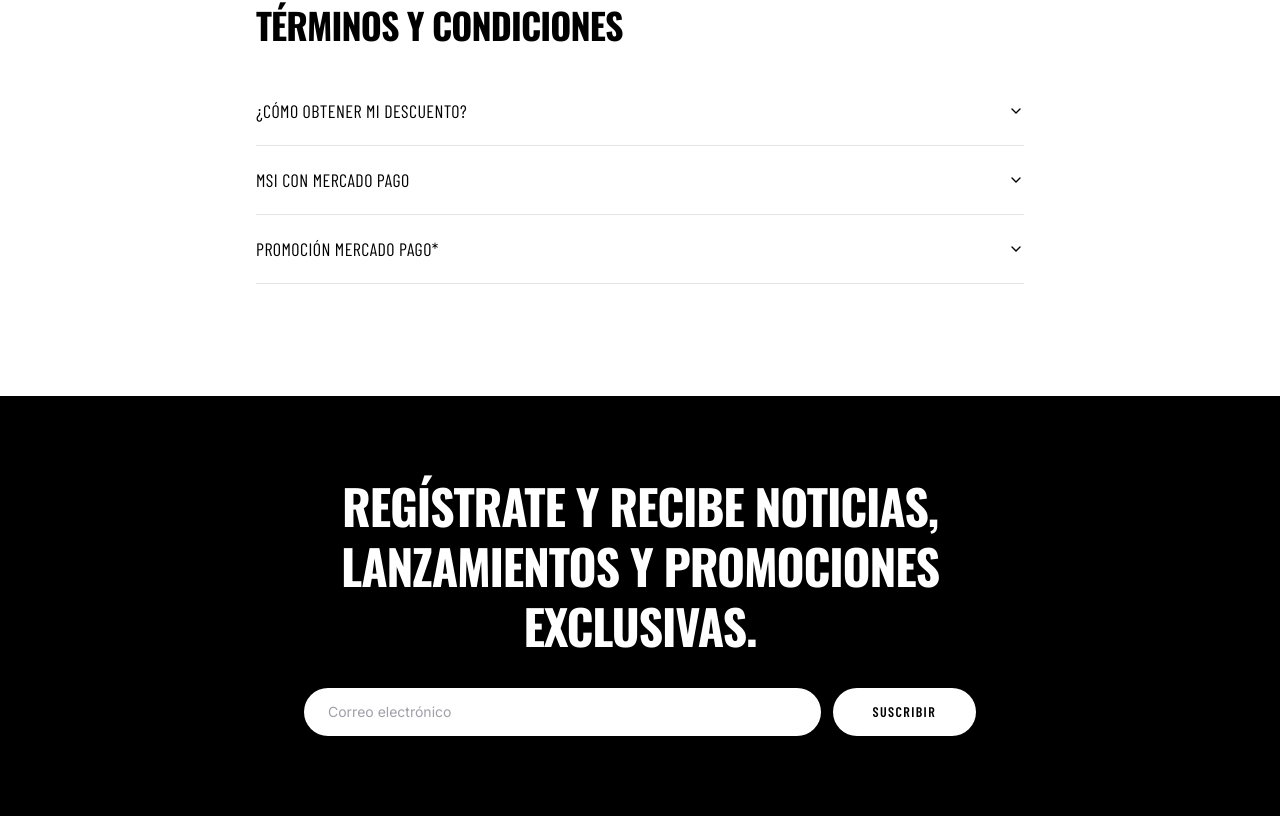
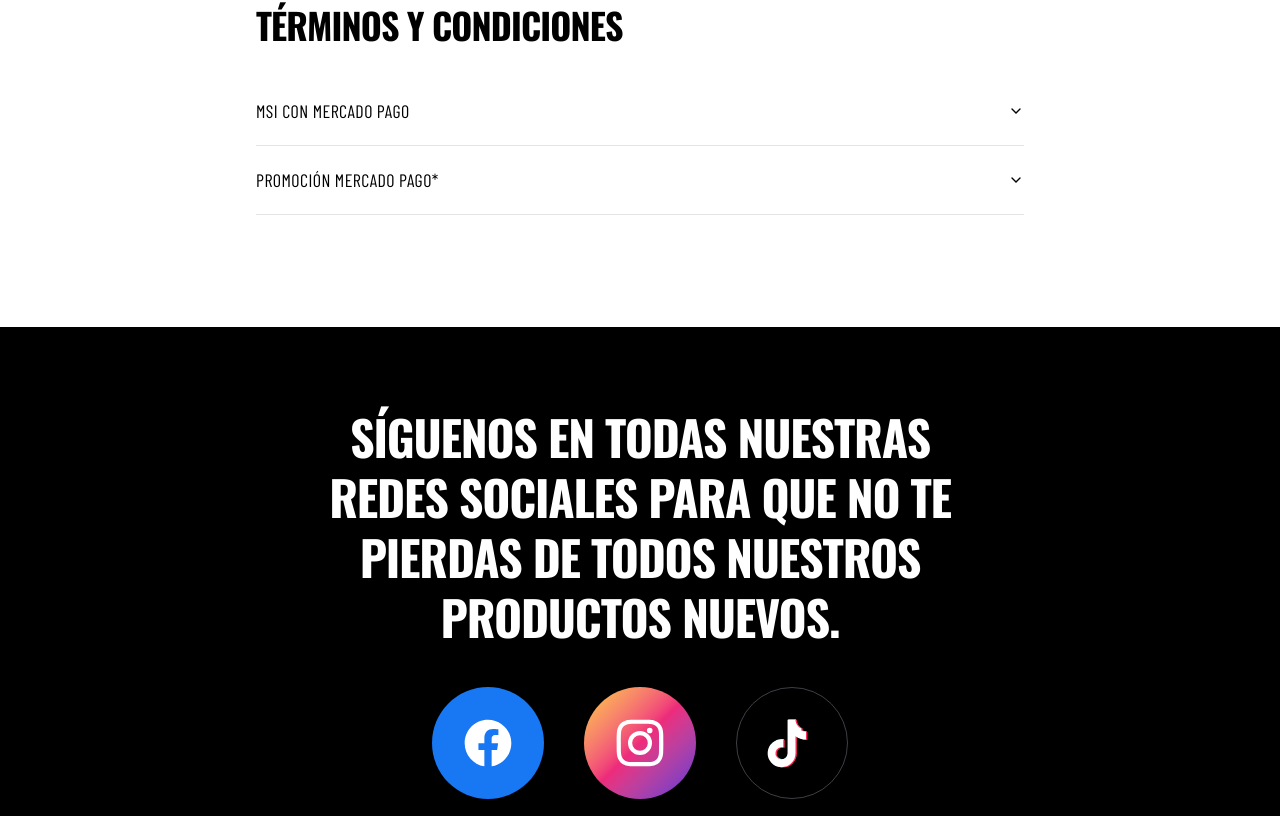
Before and after one commit to Hilary97/neo, a Next.js app: page / in a window 1280 px wide. Shown: the part 7444-8260 px from the top of the page. Built offline with nearby package versions, Linux system fonts and the light colour scheme.

Commit message:
Se agregaron iconos de Redes sociales.

```diff
--- a/src/app/components/footer.tsx
+++ b/src/app/components/footer.tsx
@@ -86,17 +86,27 @@ export function Footer() {
         {/* Social */}
         <div className="mt-12 flex flex-col items-center justify-between gap-4 border-t border-zinc-800 pt-8 md:flex-row">
           <div className="flex flex-wrap justify-center gap-x-5 gap-y-2">
-            {["Facebook", "Instagram", "TikTok", "YouTube", "Pinterest"].map(
-              (social) => (
-                <a
-                  key={social}
-                  href="https://www.instagram.com/neoestudioss?igsh=Y2x2bmJ5Z2o1NmY="
-                  className="font-body text-xs uppercase tracking-widest text-zinc-600 transition-colors hover:text-white"
-                >
-                  {social}
-                </a>
-              ),
-            )}
+            {[
+              {
+                label: "Facebook",
+                href: "https://www.facebook.com/share/1am2y9EuFW/?mibextid=wwXIfr",
+              },
+              {
+                label: "Instagram",
+                href: "https://www.instagram.com/neoestudioss?igsh=Y2x2bmJ5Z2o1NmY=",
+              },
+              { label: "TikTok", href: "#" },
+            ].map((social) => (
+              <a
+                key={social.label}
+                href={social.href}
+                target="_blank"
+                rel="noopener noreferrer"
+                className="font-body text-xs uppercase tracking-widest text-zinc-600 transition-colors hover:text-white"
+              >
+                {social.label}
+              </a>
+            ))}
           </div>
           <p className="font-body text-xs text-zinc-700">&copy; 2026 SARELLY</p>
         </div>
--- a/src/app/components/newsletter.tsx
+++ b/src/app/components/newsletter.tsx
@@ -1,30 +1,74 @@
-"use client";
+const socialLinks = [
+  {
+    label: "Facebook",
+    href: "https://www.facebook.com/share/1am2y9EuFW/?mibextid=wwXIfr",
+    bg: "bg-[#1877F2]",
+    icon: (
+      <svg viewBox="0 0 24 24" fill="currentColor" className="h-6 w-6">
+        <path d="M22 12.06C22 6.5 17.52 2 12 2S2 6.5 2 12.06c0 5 3.66 9.15 8.44 9.94v-7.03H7.9v-2.91h2.54V9.85c0-2.51 1.49-3.9 3.77-3.9 1.09 0 2.24.2 2.24.2v2.46h-1.26c-1.24 0-1.63.77-1.63 1.56v1.89h2.78l-.44 2.91h-2.34V22c4.78-.79 8.44-4.94 8.44-9.94Z" />
+      </svg>
+    ),
+  },
+  {
+    label: "Instagram",
+    href: "https://www.instagram.com/neoestudioss?igsh=Y2x2bmJ5Z2o1NmY=",
+    bg: "bg-gradient-to-br from-[#f9ce34] via-[#ee2a7b] to-[#6228d7]",
+    icon: (
+      <svg viewBox="0 0 24 24" fill="currentColor" className="h-6 w-6">
+        <path d="M12 2c-2.72 0-3.06.01-4.12.06-1.06.05-1.79.22-2.43.47a4.9 4.9 0 0 0-1.77 1.15A4.9 4.9 0 0 0 2.53 5.45c-.25.64-.42 1.37-.47 2.43C2 8.94 2 9.28 2 12s.01 3.06.06 4.12c.05 1.06.22 1.79.47 2.43a4.9 4.9 0 0 0 1.15 1.77 4.9 4.9 0 0 0 1.77 1.15c.64.25 1.37.42 2.43.47C8.94 22 9.28 22 12 22s3.06-.01 4.12-.06c1.06-.05 1.79-.22 2.43-.47a4.9 4.9 0 0 0 1.77-1.15 4.9 4.9 0 0 0 1.15-1.77c.25-.64.42-1.37.47-2.43.05-1.06.06-1.4.06-4.12s-.01-3.06-.06-4.12c-.05-1.06-.22-1.79-.47-2.43a4.9 4.9 0 0 0-1.15-1.77A4.9 4.9 0 0 0 18.55 2.53c-.64-.25-1.37-.42-2.43-.47C15.06 2.01 14.72 2 12 2Zm0 1.8c2.67 0 2.99.01 4.04.06.98.04 1.5.2 1.85.34.47.18.8.4 1.15.75s.57.68.75 1.15c.14.36.3.87.34 1.85.05 1.05.06 1.37.06 4.04s-.01 2.99-.06 4.04c-.04.98-.2 1.5-.34 1.85-.18.47-.4.8-.75 1.15s-.68.57-1.15.75c-.36.14-.87.3-1.85.34-1.05.05-1.37.06-4.04.06s-2.99-.01-4.04-.06c-.98-.04-1.5-.2-1.85-.34a3.1 3.1 0 0 1-1.15-.75 3.1 3.1 0 0 1-.75-1.15c-.14-.36-.3-.87-.34-1.85C3.81 14.99 3.8 14.67 3.8 12s.01-2.99.06-4.04c.04-.98.2-1.5.34-1.85.18-.47.4-.8.75-1.15s.68-.57 1.15-.75c.36-.14.87-.3 1.85-.34C9.01 3.81 9.33 3.8 12 3.8Zm0 3.05a5.15 5.15 0 1 0 0 10.3 5.15 5.15 0 0 0 0-10.3Zm0 8.5a3.35 3.35 0 1 1 0-6.7 3.35 3.35 0 0 1 0 6.7Zm5.36-8.7a1.2 1.2 0 1 1-2.4 0 1.2 1.2 0 0 1 2.4 0Z" />
+      </svg>
+    ),
+  },
+  {
+    label: "TikTok",
+    href: "#",
+    bg: "bg-black border border-zinc-700",
+    icon: (
+      <svg viewBox="0 0 24 24" className="h-6 w-6">
+        <path
+          fill="#25F4EE"
+          d="M16.6 5.82a4.28 4.28 0 0 1-2.5-3.32V2h-3.4v14.4a2.6 2.6 0 1 1-1.84-2.49v-3.45a5.97 5.97 0 1 0 5.24 5.94V9.1a7.65 7.65 0 0 0 4.5 1.45V7.15c-.68 0-1.35-.2-1.99-.47Z"
+          transform="translate(-.3 -.15)"
+        />
+        <path
+          fill="#FE2C55"
+          d="M16.3 5.67a4.28 4.28 0 0 1-2.5-3.32V2h-3.4v14.4a2.6 2.6 0 1 1-1.84-2.49v-3.45a5.97 5.97 0 1 0 5.24 5.94V9.1a7.65 7.65 0 0 0 4.5 1.45V7.15c-.68 0-1.35-.2-2-.47Z"
+          transform="translate(.3 .15)"
+        />
+        <path
+          fill="#fff"
+          d="M16 5.75a4.28 4.28 0 0 1-2.5-3.32V2h-3.4v14.4a2.6 2.6 0 1 1-1.84-2.49v-3.45a5.97 5.97 0 1 0 5.24 5.94V9.1a7.65 7.65 0 0 0 4.5 1.45V7.15c-.68 0-1.35-.2-2-.47Z"
+        />
+      </svg>
+    ),
+  },
+];
 
 export function Newsletter() {
   return (
     <section className="bg-black px-6 py-14 text-white md:px-10 md:py-20">
       <div className="mx-auto max-w-2xl text-center">
         <h2 className="font-heading text-4xl font-bold uppercase leading-tight tracking-tight md:text-5xl">
-          Regístrate y recibe noticias, lanzamientos y promociones exclusivas.
+          Síguenos en todas nuestras redes sociales para que no te pierdas de
+          todos nuestros productos nuevos.
         </h2>
 
-        <form
-          className="mt-8 flex flex-col gap-3 sm:flex-row"
-          onSubmit={(e) => e.preventDefault()}
-        >
-          <input
-            type="email"
-            placeholder="Correo electrónico"
-            className="flex-1 rounded-full bg-white px-6 py-3.5 font-body text-sm text-black placeholder-zinc-400 focus:outline-none focus:ring-2 focus:ring-zinc-500"
-            required
-          />
-          <button
-            type="submit"
-            className="rounded-full bg-white px-10 py-3.5 font-condensed text-sm font-semibold uppercase tracking-widest text-black transition-all hover:bg-zinc-200"
-          >
-            Suscribir
-          </button>
-        </form>
+        <div className="mt-10 flex items-center justify-center gap-6 md:gap-10">
+          {socialLinks.map((social) => (
+            <a
+              key={social.label}
+              href={social.href}
+              target="_blank"
+              rel="noopener noreferrer"
+              aria-label={social.label}
+              className={`flex h-17 w-17 items-center justify-center rounded-full text-white transition-transform hover:scale-110 md:h-28 md:w-28 ${social.bg}`}
+            >
+              <span className="[&_svg]:h-10 [&_svg]:w-10 md:[&_svg]:h-14 md:[&_svg]:w-14">
+                {social.icon}
+              </span>
+            </a>
+          ))}
+        </div>
       </div>
     </section>
   );
--- a/src/app/components/terms-accordion.tsx
+++ b/src/app/components/terms-accordion.tsx
@@ -9,7 +9,11 @@ interface AccordionItemProps {
   defaultOpen?: boolean;
 }
 
-function AccordionItem({ title, children, defaultOpen = false }: AccordionItemProps) {
+function AccordionItem({
+  title,
+  children,
+  defaultOpen = false,
+}: AccordionItemProps) {
   const [open, setOpen] = useState(defaultOpen);
 
   return (
@@ -29,7 +33,10 @@ function AccordionItem({ title, children, defaultOpen = false }: AccordionItemPr
           stroke="currentColor"
           strokeWidth="2"
           strokeLinecap="round"
-          className={cn("shrink-0 transition-transform duration-300", open && "rotate-180")}
+          className={cn(
+            "shrink-0 transition-transform duration-300",
+            open && "rotate-180",
+          )}
         >
           <path d="m6 9 6 6 6-6" />
         </svg>
@@ -37,7 +44,7 @@ function AccordionItem({ title, children, defaultOpen = false }: AccordionItemPr
       <div
         className={cn(
           "grid transition-all duration-300",
-          open ? "grid-rows-[1fr] pb-5" : "grid-rows-[0fr]"
+          open ? "grid-rows-[1fr] pb-5" : "grid-rows-[0fr]",
         )}
       >
         <div className="overflow-hidden">
@@ -52,32 +59,35 @@ function AccordionItem({ title, children, defaultOpen = false }: AccordionItemPr
 
 export function TermsAccordion() {
   return (
-    <section id="terms" className="scroll-mt-24 bg-white px-6 pb-20 md:px-10 md:pb-28">
+    <section
+      id="terms"
+      className="scroll-mt-24 bg-white px-6 pb-20 md:px-10 md:pb-28"
+    >
       <div className="mx-auto max-w-3xl">
         <h2 className="font-heading mb-8 text-3xl font-bold uppercase tracking-tight md:text-4xl">
           Términos y Condiciones
         </h2>
 
-        <AccordionItem title="¿Cómo obtener mi descuento?">
-          <ol className="ml-4 list-decimal space-y-2">
-            <li>
-              Agrega los productos que quieras a tu carrito. Los descuentos
-              directos ya están aplicados.
-            </li>
-            <li>
-              El descuento extra de 15%, 20%, 25% se aplica automáticamente a
-              tu carrito al alcanzar el monto mínimo.
-            </li>
-            <li>
-              El hasta 45% OFF se logra comprando productos con descuentos
-              directos y superando el monto de $4,500 mxn en tu carrito.
-            </li>
-            <li>
-              El descuento extra en carrito no es acumulable con otros códigos
-              de descuento.
-            </li>
-          </ol>
-        </AccordionItem>
+        {/* <AccordionItem title="¿Cómo obtener mi descuento?"> */}
+        {/*   <ol className="ml-4 list-decimal space-y-2"> */}
+        {/*     <li> */}
+        {/*       Agrega los productos que quieras a tu carrito. Los descuentos */}
+        {/*       directos ya están aplicados. */}
+        {/*     </li> */}
+        {/*     <li> */}
+        {/*       El descuento extra de 15%, 20%, 25% se aplica automáticamente a */}
+        {/*       tu carrito al alcanzar el monto mínimo. */}
+        {/*     </li> */}
+        {/*     <li> */}
+        {/*       El hasta 45% OFF se logra comprando productos con descuentos */}
+        {/*       directos y superando el monto de $4,500 mxn en tu carrito. */}
+        {/*     </li> */}
+        {/*     <li> */}
+        {/*       El descuento extra en carrito no es acumulable con otros códigos */}
+        {/*       de descuento. */}
+        {/*     </li> */}
+        {/*   </ol> */}
+        {/* </AccordionItem> */}
 
         <AccordionItem title="MSI con Mercado Pago">
           <p>
@@ -98,10 +108,19 @@ export function TermsAccordion() {
               Para obtener el 15% OFF el monto mínimo de compra es de $2,000
               mxn. Con un tope de descuento de $1,000 mxn.
             </p>
-            <p>Aplica para Mercado Pago, BBVA, Banamex, HSBC, AMEX, Afirme, Inbursa y Openbank.</p>
+            <p>
+              Aplica para Mercado Pago, BBVA, Banamex, HSBC, AMEX, Afirme,
+              Inbursa y Openbank.
+            </p>
             <ul className="ml-4 list-disc text-xs text-zinc-500">
-              <li>Bonificaciones bancarias (sólo aplican en OP): BBVA, Banamex, HSBC y Klar</li>
-              <li>Cashback en Point: pagando con Tarjeta de Crédito Mercado Pago (física)</li>
+              <li>
+                Bonificaciones bancarias (sólo aplican en OP): BBVA, Banamex,
+                HSBC y Klar
+              </li>
+              <li>
+                Cashback en Point: pagando con Tarjeta de Crédito Mercado Pago
+                (física)
+              </li>
             </ul>
             <p className="text-xs text-zinc-500">
               Promoción válida del 25 de Mayo al 2 de Junio de 2026.
```
